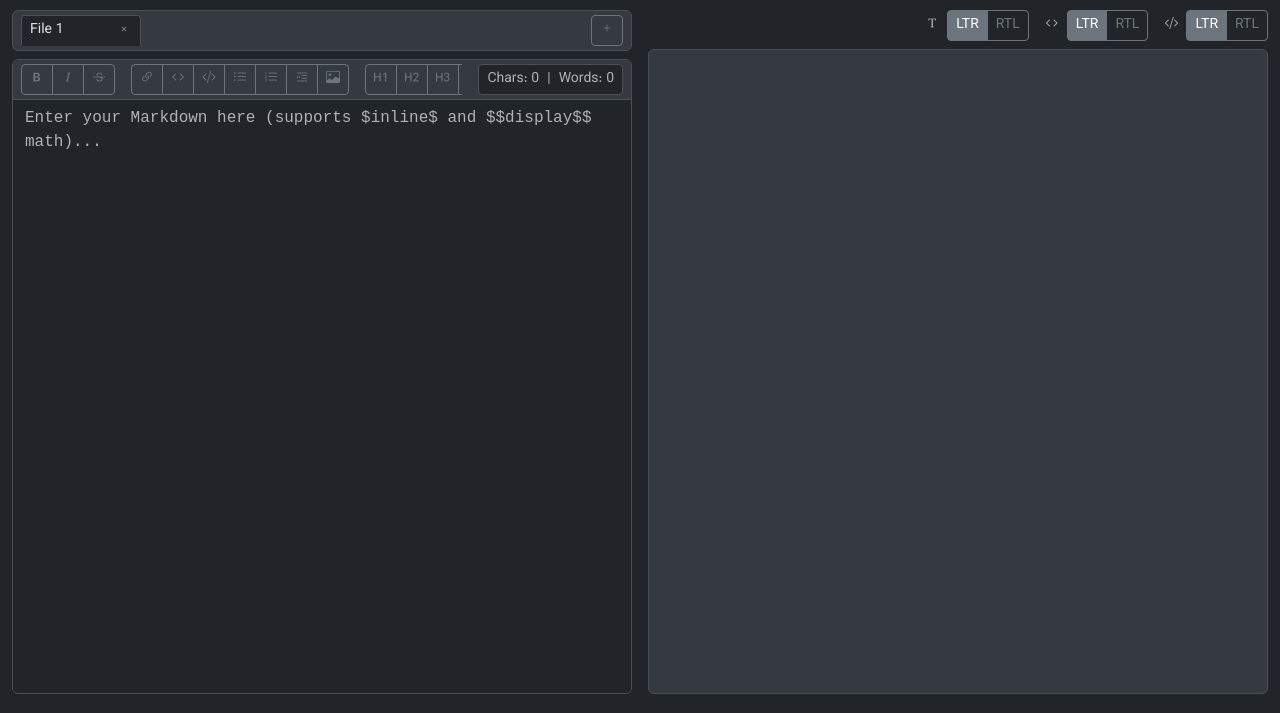
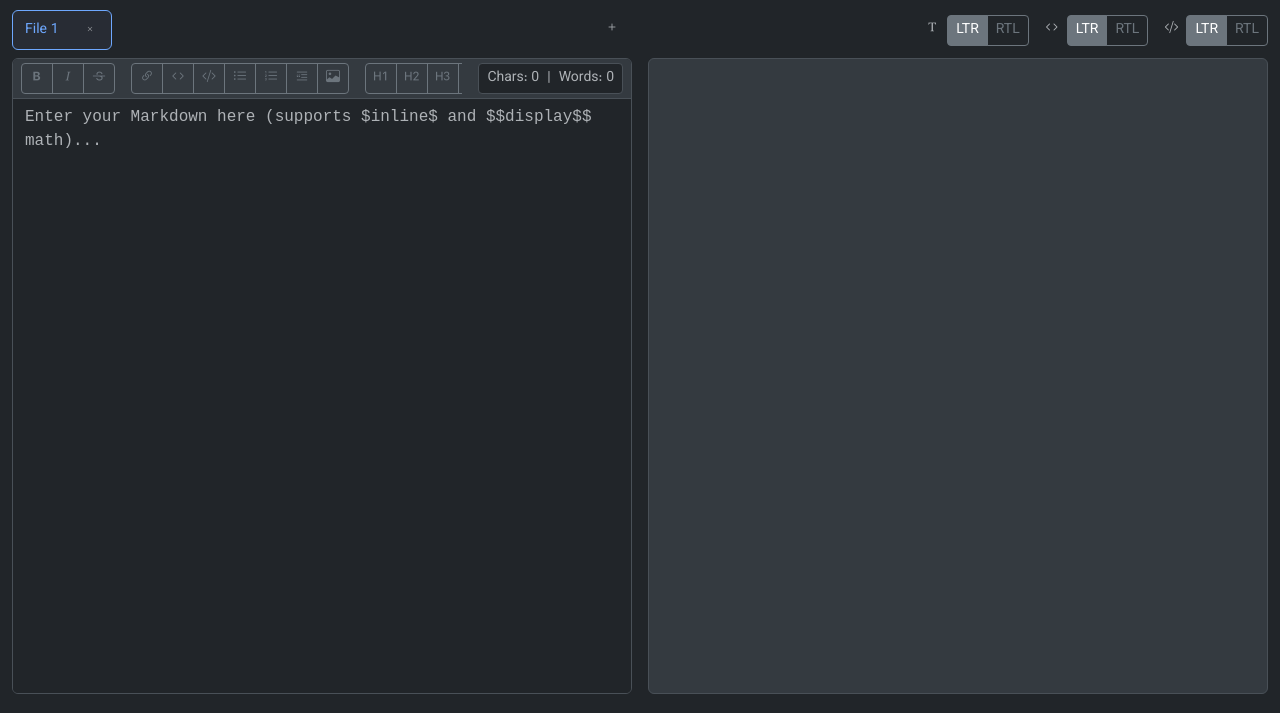
Before and after one commit to matinkg/markdown-renderer, a plain HTML site: page index.html in a window 1280 px wide. Shown: the part 87-800 px from the top of the page. Drawn offline with nearby package versions, Linux system fonts and the light colour scheme.

Commit message:
Feat: Enhance file tab management with header height synchronization and improved styling

```diff
--- a/index.html
+++ b/index.html
@@ -75,12 +75,12 @@
             <div class="col-lg-6" id="input-column">
                 <div class="h-100 d-flex flex-column position-relative">
                     <!-- START: File Tabs Container (moved to top) -->
-                    <div id="file-tabs-container" class="panel-header-controls pb-2">
-                        <div id="file-tabs" class="d-flex align-items-center">
-                            <div class="tab-list d-flex flex-grow-1 overflow-auto">
+                    <div id="file-tabs-container">
+                        <div id="file-tabs">
+                            <div class="tab-list">
                                 <!-- File tabs will be dynamically added here -->
                             </div>
-                            <button id="add-tab-btn" class="btn btn-sm btn-outline-secondary ms-2" title="Add New File">
+                            <button id="add-tab-btn" title="Add New File">
                                 <i class="bi bi-plus"></i>
                             </button>
                         </div>
--- a/script.js
+++ b/script.js
@@ -45,6 +45,20 @@ document.addEventListener('DOMContentLoaded', () => {
     let activeFileId = null;
     let nextFileId = 1;
 
+    // --- Header Height Sync (Tabs/Direction) ---
+    function syncHeaderHeights() {
+        const tabsHeader = document.getElementById('file-tabs-container');
+        const dirHeader = document.getElementById('direction-controls-container');
+        if (!tabsHeader || !dirHeader) return;
+        // Reset to natural height for accurate measurement
+        tabsHeader.style.height = '';
+        dirHeader.style.height = '';
+        // Measure and set to the max
+        const maxH = Math.max(tabsHeader.offsetHeight, dirHeader.offsetHeight);
+        tabsHeader.style.height = `${maxH}px`;
+        dirHeader.style.height = `${maxH}px`;
+    }
+
 
     // --- File Management Functions ---
     function createNewFile(name = null, content = '') {
@@ -78,6 +92,14 @@ document.addEventListener('DOMContentLoaded', () => {
         }
 
         updateTabsUI();
+
+        // Scroll to show the active tab
+        setTimeout(() => {
+            const activeTab = document.querySelector('.file-tab.active');
+            if (activeTab) {
+                activeTab.scrollIntoView({ behavior: 'smooth', block: 'nearest', inline: 'center' });
+            }
+        }, 50);
     }
 
     function deleteFile(fileId) {
@@ -127,6 +149,13 @@ document.addEventListener('DOMContentLoaded', () => {
             const tabElement = createTabElement(file);
             fileTabsList.appendChild(tabElement);
         });
+    // After updating tabs, re-sync header heights
+    syncHeaderHeights();
+    }
+
+    function scrollTabsToEnd() {
+        // Scroll the tab list to the end to show the newest tab
+        fileTabsList.scrollLeft = fileTabsList.scrollWidth;
     }
 
     function initializeFiles() {
@@ -401,6 +430,8 @@ document.addEventListener('DOMContentLoaded', () => {
         }
         // Persist state
         localStorage.setItem('markdownRendererInputVisible', isInputVisible);
+    // Re-sync header heights when layout changes
+    syncHeaderHeights();
     }
 
     // --- Theme Switching ---
@@ -702,6 +733,8 @@ document.addEventListener('DOMContentLoaded', () => {
         applyFullHeightMode(fullHeightModeSwitch.checked);
         // Save preference
         localStorage.setItem('markdownRendererFullHeightMode', fullHeightModeSwitch.checked);
+    // Re-sync heights in case borders/margins changed
+    syncHeaderHeights();
     }
     // --- END: Full Height Mode ---
 
@@ -776,6 +809,8 @@ document.addEventListener('DOMContentLoaded', () => {
     addTabBtn.addEventListener('click', () => {
         const newFileId = createNewFile();
         switchToFile(newFileId);
+        // Scroll to show the new tab after a brief delay to ensure DOM is updated
+        setTimeout(scrollTabsToEnd, 50);
     });
 
     // Tab interactions (using event delegation)
@@ -902,6 +937,12 @@ document.addEventListener('DOMContentLoaded', () => {
     // Initial Render and Counts (Render is already triggered by setTextDirection)
     // renderMarkdown(); // Perform the first render based on loaded content and settings - Removed as setTextDirection calls it
     updateCounts(); // Calculate initial counts
+    // Initial header height sync after DOM laid out
+    syncHeaderHeights();
+
+    // Keep headers in sync on window resize (debounced)
+    const debouncedSyncHeaders = debounce(syncHeaderHeights, 100);
+    window.addEventListener('resize', debouncedSyncHeaders);
 
     // Save files on window close/refresh as a fallback
     window.addEventListener('beforeunload', () => {
--- a/style.css
+++ b/style.css
@@ -80,9 +80,6 @@ header {
 }
 .panel-header-controls#direction-controls-container {
 	justify-content: flex-end;
-}
-.panel-header-controls#file-tabs-container {
-	justify-content: flex-start;
 }
 
 
@@ -444,7 +441,8 @@ html.full-height-mode #output-column > .h-100 {
 }
 
 html.full-height-mode #markdown-toolbar,
-html.full-height-mode #direction-controls-container {
+html.full-height-mode #direction-controls-container,
+html.full-height-mode #file-tabs-container {
 	flex-shrink: 0; /* Prevent panel headers from shrinking */
 	min-height: 0; /* Reset min-height */
 	height: auto; /* Allow wrapping */
@@ -539,26 +537,24 @@ html.full-height-mode #markdown-input {
 }
 
 #file-tabs-container {
-    /* Remove absolute positioning, now positioned normally at top */
-    position: relative;
-    min-height: var(--panel-header-height);
-    display: flex;
-    align-items: center;
-    flex-wrap: wrap;
-    gap: 0.5rem;
-    padding-bottom: 0.5rem !important;
+	/* Minimal container without background */
+	position: relative;
+	display: flex;
+	align-items: stretch;
+	gap: 0.5rem;
+	margin-bottom: 0.5rem;
 }
 
 #file-tabs {
-    background-color: var(--output-bg);
-    border: 1px solid var(--border-color);
-    border-radius: 0.375rem;
-    padding: 0.25rem 0.5rem;
-    min-height: 40px;
-    align-items: center;
-    flex-wrap: nowrap;
-    transition: background-color 0.3s ease, border-color 0.3s ease;
-    width: 100%;
+	/* Remove background and border for cleaner look */
+	background: none;
+	border: none;
+	padding: 0;
+	align-items: stretch;
+	flex-wrap: nowrap;
+	width: 100%;
+	display: flex;
+	justify-content: space-between;
 }
 
 /* Update markdown input to account for the toolbar overlay */
@@ -568,10 +564,13 @@ html.full-height-mode #markdown-input {
 }
 
 .tab-list {
-    gap: 2px;
+    gap: 0.5rem;
     overflow-x: auto;
     scrollbar-width: none; /* Firefox */
     -ms-overflow-style: none; /* IE/Edge */
+    display: flex;
+    align-items: stretch;
+    flex: 1;
 }
 
 .tab-list::-webkit-scrollbar {
@@ -581,39 +580,39 @@ html.full-height-mode #markdown-input {
 .file-tab {
     display: flex;
     align-items: center;
-    padding: 0.25rem 0.5rem;
-    background-color: var(--body-bg);
-    border: 1px solid var(--border-color);
-    border-radius: 0.25rem 0.25rem 0 0;
+	padding: 0.5rem 0.75rem;
+    background-color: var(--output-bg);
+    border: 1px solid transparent;
+    border-radius: 0.375rem;
     cursor: pointer;
     white-space: nowrap;
-    min-width: 120px;
-    max-width: 200px;
+    min-width: 100px;
+    max-width: 180px;
     transition: all 0.2s ease;
     position: relative;
     font-size: 0.875rem;
-    pointer-events: auto; /* Ensure tabs are clickable */
+    font-weight: 500;
+    pointer-events: auto;
+    color: var(--body-color);
+    opacity: 0.8;
 }
 
 .file-tab:hover {
-    background-color: var(--output-bg);
+    opacity: 1;
+    border-color: var(--border-color);
+    background-color: var(--code-wrapper-bg);
 }
 
 .file-tab.active {
-    background-color: var(--body-bg);
-    border-bottom-color: var(--body-bg);
-    z-index: 1;
-    position: relative;
+    opacity: 1;
+    border-color: var(--link-color);
+    color: var(--link-color);
+    background-color: var(--code-wrapper-bg);
 }
 
 .file-tab.active::after {
-    content: '';
-    position: absolute;
-    bottom: -1px;
-    left: 0;
-    right: 0;
-    height: 1px;
-    background-color: var(--body-bg);
+    /* Remove the old pseudo-element styling */
+    display: none;
 }
 
 .file-tab-name {
@@ -636,24 +635,25 @@ html.full-height-mode #markdown-input {
 }
 
 .file-tab-close {
-    margin-left: 0.25rem;
-    padding: 0;
-    width: 16px;
-    height: 16px;
+    margin-left: 0.5rem;
+    padding: 0.25rem;
+    width: 18px;
+    height: 18px;
     border: none;
     background: none;
     cursor: pointer;
     display: flex;
     align-items: center;
     justify-content: center;
-    border-radius: 2px;
-    opacity: 0.6;
-    transition: opacity 0.2s ease, background-color 0.2s ease;
+    border-radius: 50%;
+    opacity: 0.5;
+    transition: all 0.2s ease;
 }
 
 .file-tab-close:hover {
     opacity: 1;
     background-color: rgba(0, 0, 0, 0.1);
+    transform: scale(1.1);
 }
 
 html[data-bs-theme="dark"] .file-tab-close:hover {
@@ -665,32 +665,38 @@ html[data-bs-theme="dark"] .file-tab-close:hover {
 }
 
 #add-tab-btn {
-    padding: 0.25rem 0.5rem;
-    border-radius: 0.25rem;
+	padding: 0.5rem;
+    border: none;
+    background: transparent;
+    border-radius: 0.375rem;
     flex-shrink: 0;
-    pointer-events: auto; /* Ensure add button is clickable */
+    pointer-events: auto;
+	display: inline-flex;
+	align-items: center;
+	justify-content: center;
+    color: var(--body-color);
+    opacity: 0.7;
+    transition: all 0.2s ease;
+    font-weight: 500;
+    font-size: 0.875rem;
+    margin-left: 0.5rem;
+    width: 2.5rem;
+    height: 2.5rem;
+}
+
+#add-tab-btn:hover {
+    opacity: 1;
+    background-color: var(--output-bg);
+    transform: scale(1.05);
 }
 
 /* Dark mode adjustments */
-html[data-bs-theme="dark"] #file-tabs {
-    background-color: var(--output-bg);
-    border-color: var(--border-color);
+html[data-bs-theme="dark"] .file-tab-close:hover {
+    background-color: rgba(255, 255, 255, 0.1);
 }
 
-html[data-bs-theme="dark"] .file-tab {
+html[data-bs-theme="dark"] #add-tab-btn:hover {
     background-color: var(--output-bg);
-    border-color: var(--border-color);
-    color: var(--body-color);
-}
-
-html[data-bs-theme="dark"] .file-tab:hover {
-    background-color: var(--code-wrapper-bg);
-}
-
-html[data-bs-theme="dark"] .file-tab.active {
-    background-color: var(--body-bg);
-    border-bottom-color: var(--body-bg);
-    color: var(--body-color);
 }
 
 html[data-bs-theme="dark"] .file-tab.active::after {
```
